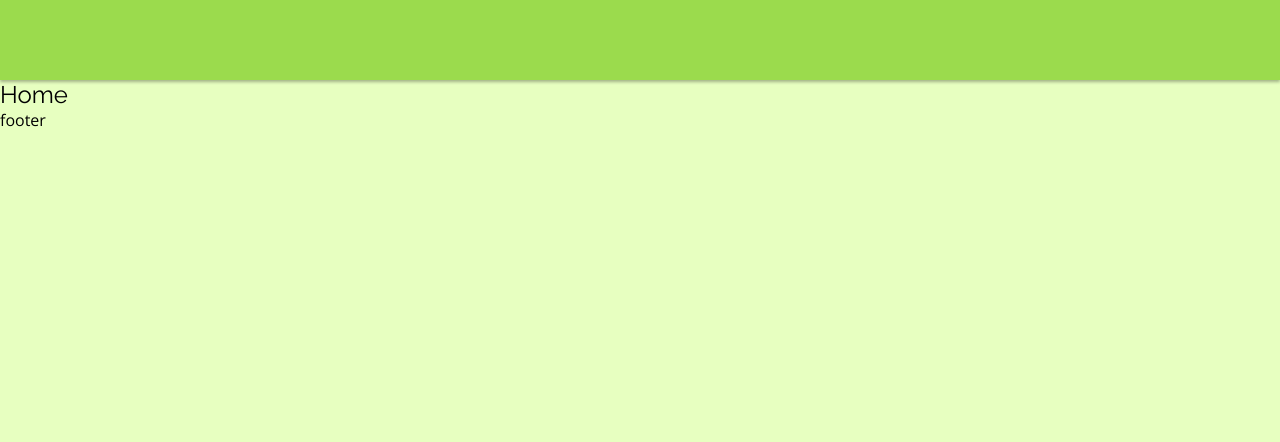
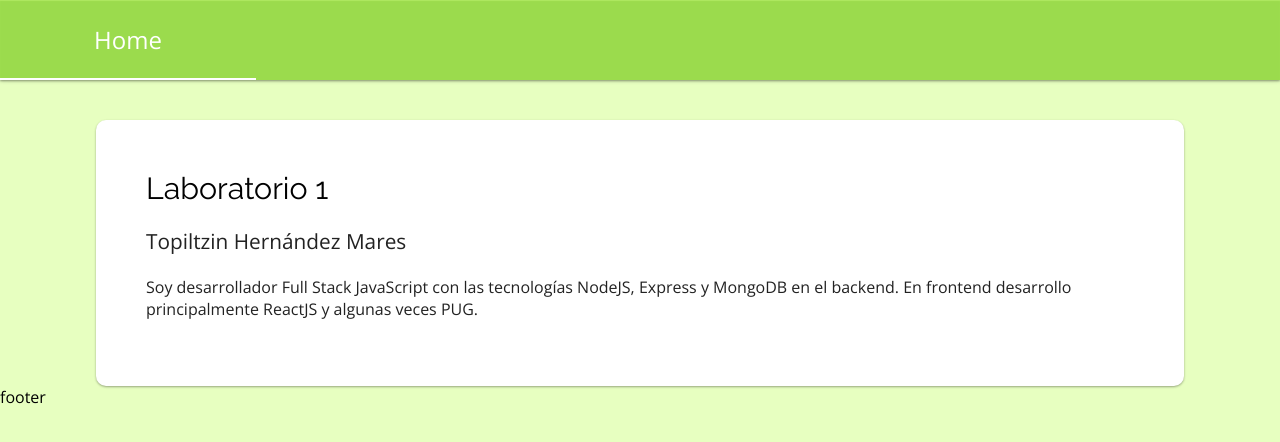
Before and after one commit to Topi99/daw-labs, a React (Create React App) app: page / in a window 1280 px wide. Shown: the top 442 px of the page. Built offline with nearby package versions, Linux system fonts and the light colour scheme.

Commit message:
now the site has a better structure

```diff
--- a/src/App.js
+++ b/src/App.js
@@ -1,4 +1,4 @@
-import React from 'react';
+import React, { useState } from 'react';
 import { BrowserRouter as Router } from 'react-router-dom';
 import Navigation from './components/Navigation/Navigation';
 import Footer from './components/Footer/Footer';
@@ -6,11 +6,15 @@ import Routes from './components/Routes/Routes';
 import './App.scss';
 
 const App = () => {
+  const [title, setTitle] = useState('Laboratorios');
+
+  document.title = title;
+
   return(
     <Router>
       <>
-        <Navigation />
-        <Routes />
+        <Navigation title={title} />
+        <Routes setTitle={setTitle} />
         <Footer />
       </>
     </Router>
--- a/src/App.scss
+++ b/src/App.scss
@@ -6,3 +6,8 @@ body {
   background-color: lima(100, .5);
   @include open_sans();
 }
+
+main {
+  margin-top: 15vh !important;
+  border-radius: 10px;
+}
--- a/src/components/Home/Home.js
+++ b/src/components/Home/Home.js
@@ -1,10 +1,13 @@
 import React from 'react';
 import './Home.module.scss';
+import styles from './Home.module.scss';
 
 const Home = (...props) => {
   return(
     <section>
-      <h2>Home</h2>
+      <h2 className={styles.subTitle}>Laboratorio 1</h2>
+      <p className={styles.biggerFont}>Topiltzin Hernández Mares</p>
+      <p>Soy desarrollador Full Stack JavaScript con las tecnologías NodeJS, Express y MongoDB en el backend. En frontend desarrollo principalmente ReactJS y algunas veces PUG.</p>
     </section>
   );
 }
--- a/src/components/Home/Home.module.scss
+++ b/src/components/Home/Home.module.scss
@@ -0,0 +1 @@
+@import '../../partials/common';
--- a/src/components/Navigation/Navigation.js
+++ b/src/components/Navigation/Navigation.js
@@ -1,10 +1,11 @@
 import React from 'react';
+import { Link } from 'react-router-dom';
 import styles from './Navigation.module.scss';
 
 const Navigation = (...props) => {
   return(
     <nav className={styles.nav}>
-
+      <Link to="/daw-labs" className={[styles.navElement, styles.mainNavE].join(' ')}>Home</Link>
     </nav>
   );
 }
--- a/src/components/Navigation/Navigation.module.scss
+++ b/src/components/Navigation/Navigation.module.scss
@@ -1,8 +1,32 @@
 @import '../../partials/colors';
+@import '../../partials/common';
 
 nav.nav {
-  background-color: lima(300, 1);
+  position: fixed;
+  top: 0;
   width: 100vw;
   height: 10vh;
-  box-shadow: 0px 2px 3px black(0.3);
+  background-color: lima(300, 1);
+  @include depth_2(inset 0px 1px 1px lima(100, .37));
 }
+
+.navElement {
+  height: 100%;
+  width: 20%;
+  display: flex;
+  justify-content: center;
+  align-items: center;
+  box-sizing: border-box;
+  color: white;
+  text-decoration: none;
+  border-bottom: 2px solid rgba(255, 255, 255, 0);
+  transition: .4s ease-out;
+}
+
+.navElement:hover {
+  border-color: white;
+}
+
+.mainNavE {
+  font-size: 1.5em;
+}
--- a/src/components/Routes/Routes.js
+++ b/src/components/Routes/Routes.js
@@ -1,11 +1,13 @@
 import React from 'react';
 import { Route } from 'react-router-dom';
 import Home from '../../components/Home/Home';
+import styles from './Routes.module.scss';
 
 const Routes = (...props) => {
   return(
-    <main>
+    <main className={styles.main}>
       <Route exact path="/" component={Home} />
+      <Route exact path="/daw-labs/" component={Home} />
     </main>
   );
 }
--- /dev/null
+++ b/src/components/Routes/Routes.module.scss
@@ -0,0 +1,10 @@
+@import '../../partials/common';
+
+main.main {
+  background-color: #fff;
+  width: 85%;
+  margin: auto;
+  padding: 50px;
+  box-sizing: border-box;
+  @include depth_1();
+}
--- a/src/partials/_common.scss
+++ b/src/partials/_common.scss
@@ -1,3 +1,18 @@
-@mixin depth_1{
-  box-shadow: 0 1px 3px 0 rgba(0,0,0,.12), 0 1px 2px 0 rgba(0,0,0,.24);
+@mixin depth_1() {
+  box-shadow: 0 1px 3px 0 rgba(0,0,0,.12),
+              0 1px 2px 0 rgba(0,0,0,.24);
 }
+
+@mixin depth_2($plus) {
+  box-shadow: 0 1px 4px 0 rgba(0,0,0,.18),
+              0 1px 2px 0 rgba(0,0,0,.32),
+              $plus;
+}
+
+.subTitle {
+  font-size: 190%;
+}
+
+.biggerFont {
+  font-size: 130%;
+}
--- a/src/partials/_reset.scss
+++ b/src/partials/_reset.scss
@@ -9,3 +9,7 @@ html, body, h1, h2, h3, h4 {
 h1, h2, h3, .title {
   @include raleway();
 }
+
+p {
+  color: rgb(34, 34, 34);
+}
```
